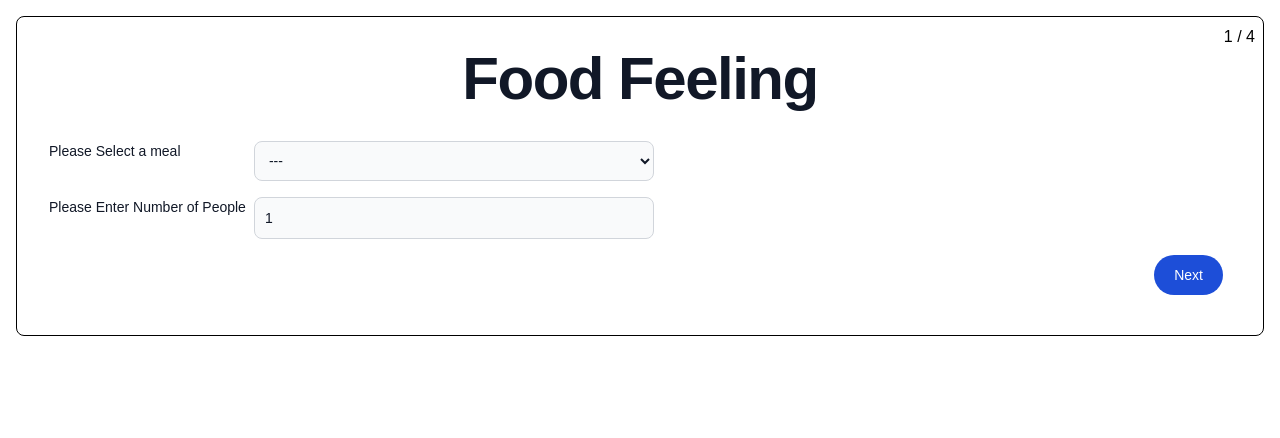
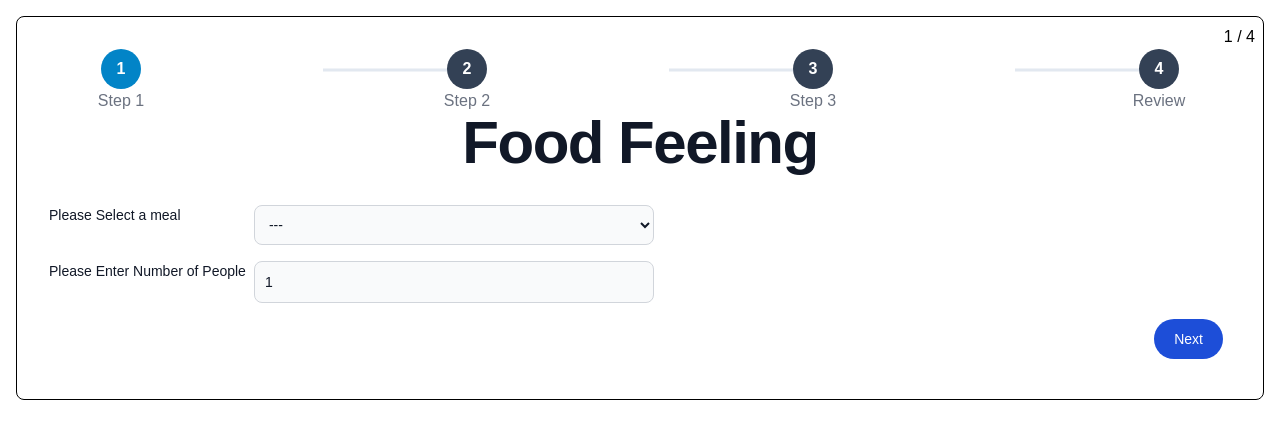
Before and after one commit to ogu89/react-ts-asgmt, a React (Create React App) app: page / in a window 1280 px wide. Shown: the top 438 px of the page. Built offline with nearby package versions, Linux system fonts and the light colour scheme; the HTML template or start-up script is replaced by a standard one.

Commit message:
add progress bar

```diff
--- a/package.json
+++ b/package.json
@@ -12,6 +12,7 @@
     "@types/react-dom": "^18.0.9",
     "react": "^18.2.0",
     "react-dom": "^18.2.0",
+    "react-icons": "^4.7.1",
     "react-scripts": "5.0.1",
     "typescript": "^4.9.4",
     "web-vitals": "^2.1.4"
--- a/src/App.tsx
+++ b/src/App.tsx
@@ -6,6 +6,7 @@ import { StepThree } from "./steps/StepTree";
 import { StepFour } from "./steps/StepFour";
 import { FormEvent, useState } from "react";
 import dishesData from "./data/dishes.json";
+import {ProgressBar} from "./components/ProgressBar";
 
 
 type FormData = {
@@ -17,7 +18,10 @@ type FormData = {
   cart: any;
 };
 
-// interface CartItemData  {
+
+
+
+// interface CartItemData2  {
 //   dish: string;
 //   count: number
 // }
@@ -104,6 +108,7 @@ function App() {
         >
           {currentStepIndex + 1} / {steps.length}
         </div>
+        <ProgressBar  currentStep={currentStepIndex}/>
         {step}
         {isInvalid && (
           <div
--- /dev/null
+++ b/src/components/ProgressBar.tsx
@@ -0,0 +1,35 @@
+import React, { useState } from "react";
+import "./progressBar.css";
+import { TiTick } from "react-icons/ti";
+
+
+
+
+
+export function ProgressBar({currentStep}:any){
+  const steps = ["Step 1", "Step 2", "Step 3", "Review"];
+//   const [currentStep, setCurrentStep] = useState(1);
+//   const [complete, setComplete] = useState(false);
+  console.log(currentStep);
+  return (
+    <>
+      <div className="flex justify-between">
+        {steps?.map((step, i) => (
+        //   <div
+        //     key={i}
+        //     className={`step-item ${currentStepIndex +1 === i + 1 && "active"} ${
+        //       (i + 1 < currentStep || complete) && "complete"
+        //     } `}
+        //   >
+            <div key={i} className={`step-item ${currentStep +1 === i + 1 && "active"} ${(i + 1 < currentStep + 1 ) && "complete"} `} >
+            {/* <div className="step">
+              {i + 1 < currentStepIndex +1 || complete ? <TiTick size={24} /> : i + 1}
+            </div> */}
+                <div className="step">{i + 1 < currentStep +1  ? <TiTick size={24} /> : i + 1}</div>
+                <p className="text-gray-500">{step}</p>
+            </div>
+        ))}
+      </div>
+    </>
+  );
+};
--- /dev/null
+++ b/src/components/progressBar.css
@@ -0,0 +1,22 @@
+.step-item {
+    @apply relative flex flex-col justify-center items-center w-36;
+  }
+  .step-item:not(:first-child):before {
+    @apply content-[''] bg-slate-200 absolute w-full h-[3px] right-2/4 top-1/3 -translate-y-2/4;
+  }
+  .step {
+    @apply w-10 h-10 flex items-center justify-center z-10 relative bg-slate-700 rounded-full font-semibold text-white;
+  }
+  .active .step {
+    @apply bg-sky-600;
+  }
+  .complete .step {
+    @apply bg-green-600;
+  }
+  .complete p {
+    @apply text-white;
+  }
+  .complete:not(:first-child):before,
+  .active:not(:first-child):before {
+    @apply bg-green-600;
+  }
--- a/src/react-app-env.d.ts
+++ /dev/null
@@ -1 +0,0 @@
-/// <reference types="react-scripts" />
--- a/src/steps/StepTree.tsx
+++ b/src/steps/StepTree.tsx
@@ -6,7 +6,7 @@ type StepThreeData = {
   meal: string;
   restaurant: string;
   //Could't figure out cart data type
-  //cart: {dish: string, count: number}
+  // cart: {dish: string, count: number}
   cart: any;
 };
 
```
Also changed, not shown: src/setupTests.ts (deleted, +0 -5 lines), 1 other file (tests, documents, lock files or other folders).
